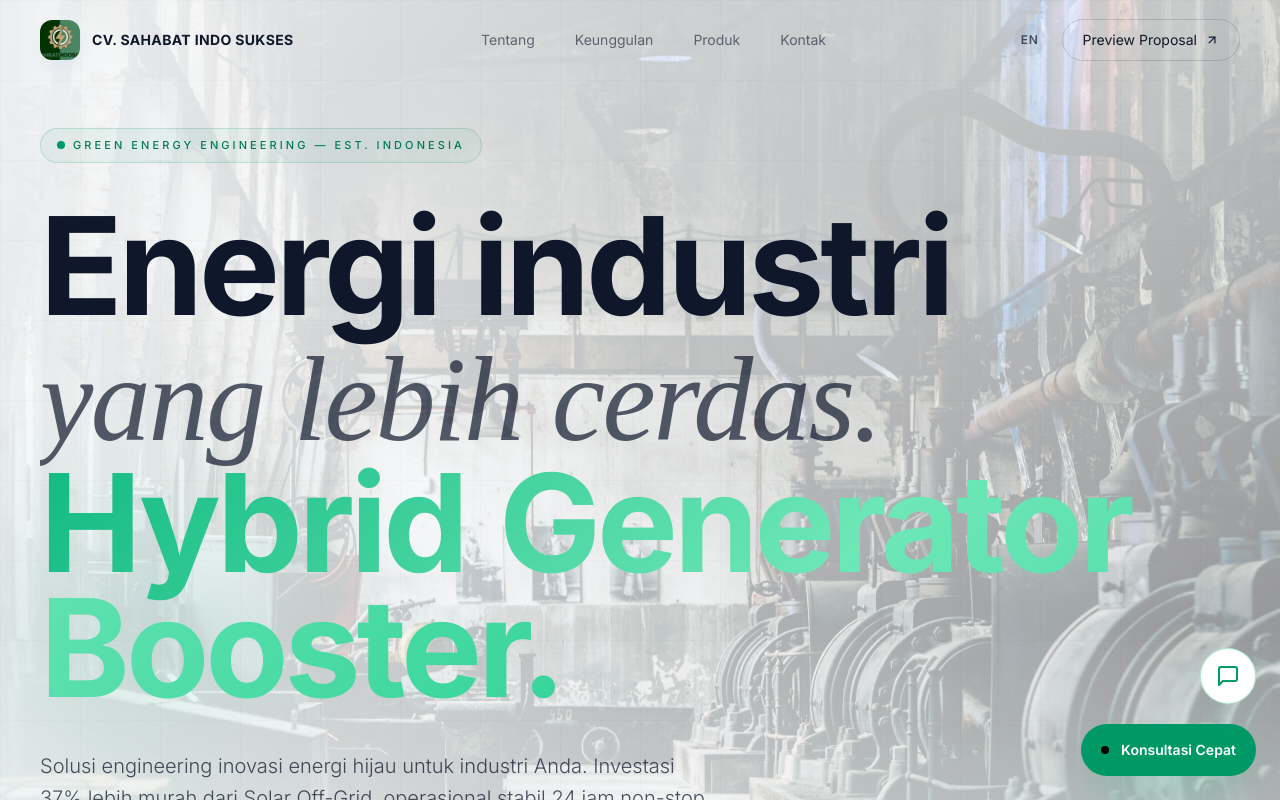
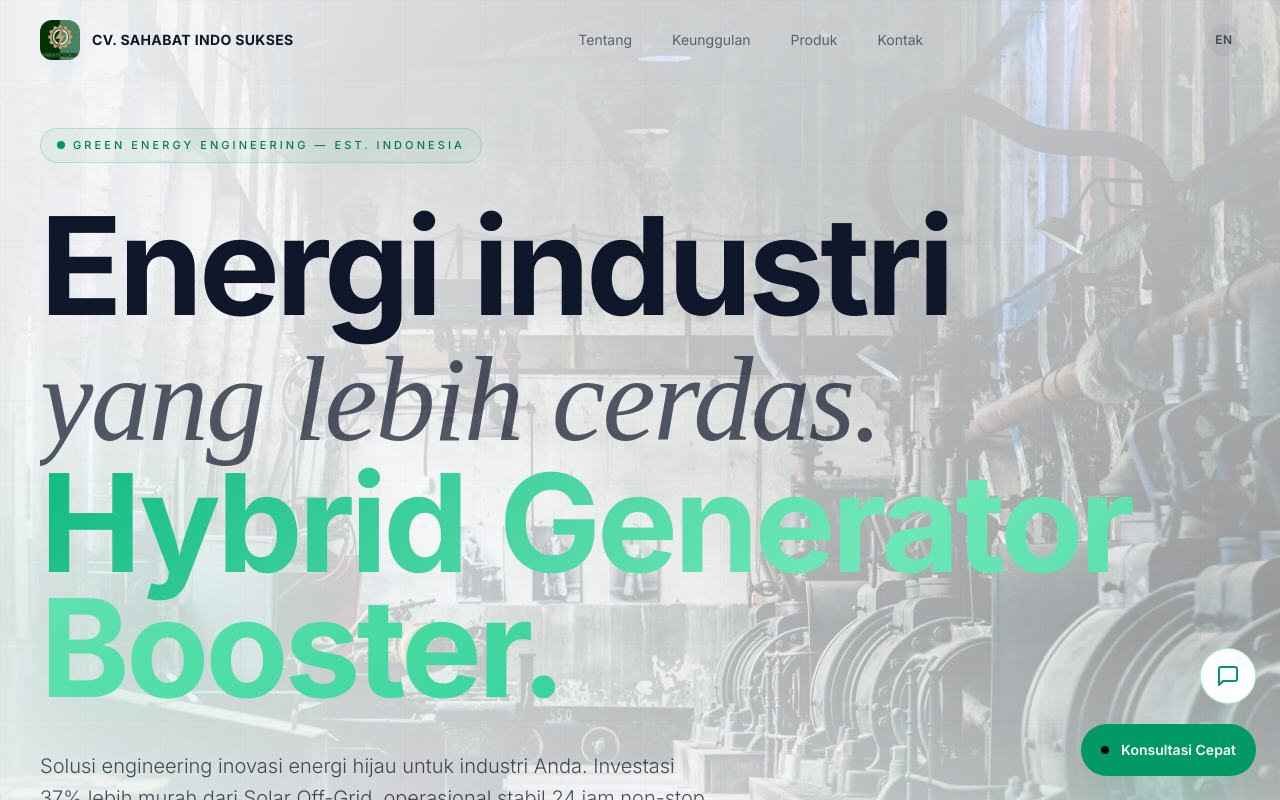
Before and after one commit to Tegaralam/cvsahabatindo, a Next.js app: page / in a window 1280 px wide. Shown: the top 800 px of the page. Built offline with nearby package versions, Linux system fonts and the light colour scheme.

Commit message:
Comment out PDF button in page.tsx
Comment out button for opening PDF and its content.

```diff
--- a/app/page.tsx
+++ b/app/page.tsx
@@ -106,10 +106,10 @@ function Nav({ onOpenPDF }: { onOpenPDF: () => void }) {
                     >
                         {language === 'id' ? 'EN' : 'ID'}
                     </button>
-                    <button onClick={onOpenPDF} className="group inline-flex items-center gap-2 px-5 py-2.5 rounded-full border border-slate-900/15 hover:border-emerald-600/60 hover:bg-emerald-600/5 transition text-sm">
+                    {/* <button onClick={onOpenPDF} className="group inline-flex items-center gap-2 px-5 py-2.5 rounded-full border border-slate-900/15 hover:border-emerald-600/60 hover:bg-emerald-600/5 transition text-sm">
                         {t.nav.proposal}
                         <ArrowUpRight className="w-3.5 h-3.5 group-hover:translate-x-0.5 group-hover:-translate-y-0.5 transition" />
-                    </button>
+                    </button> */}
                 </div>
             </div>
         </motion.nav>
```
